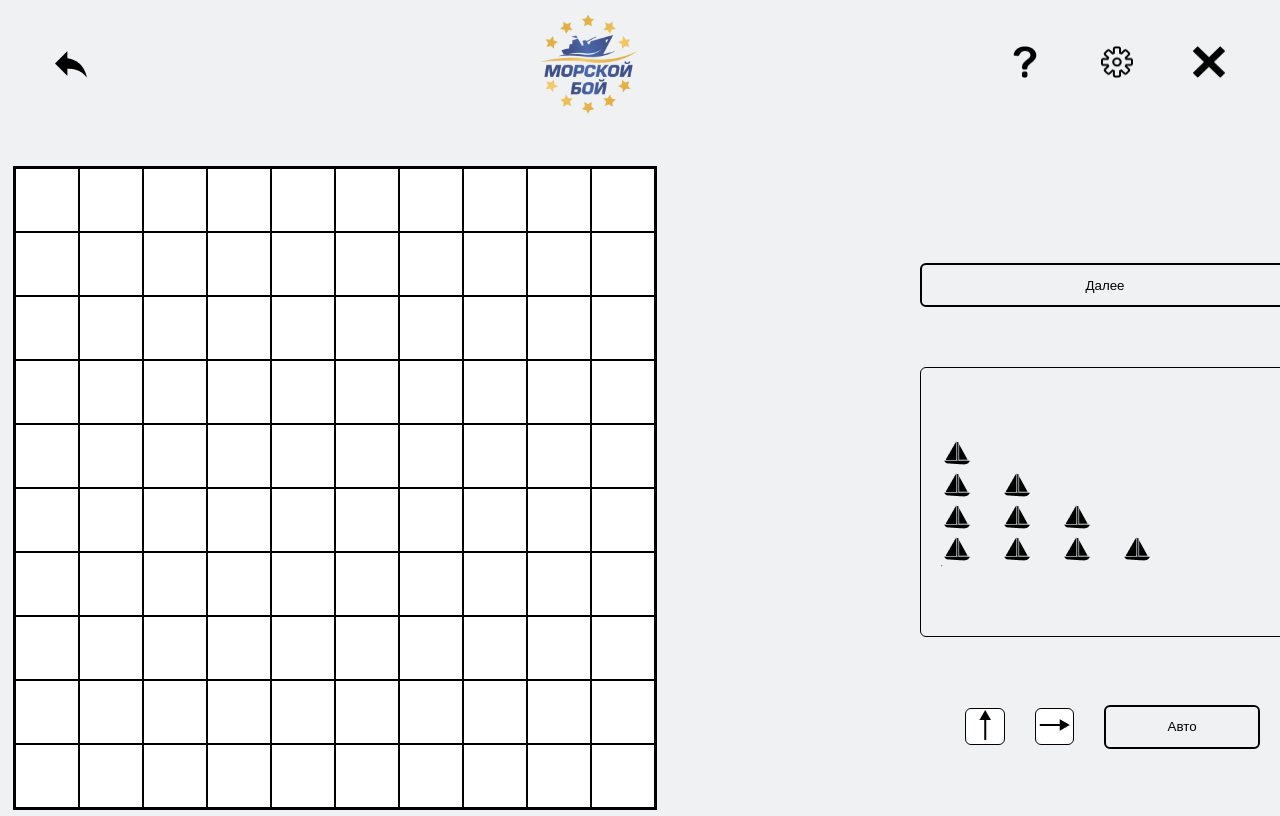
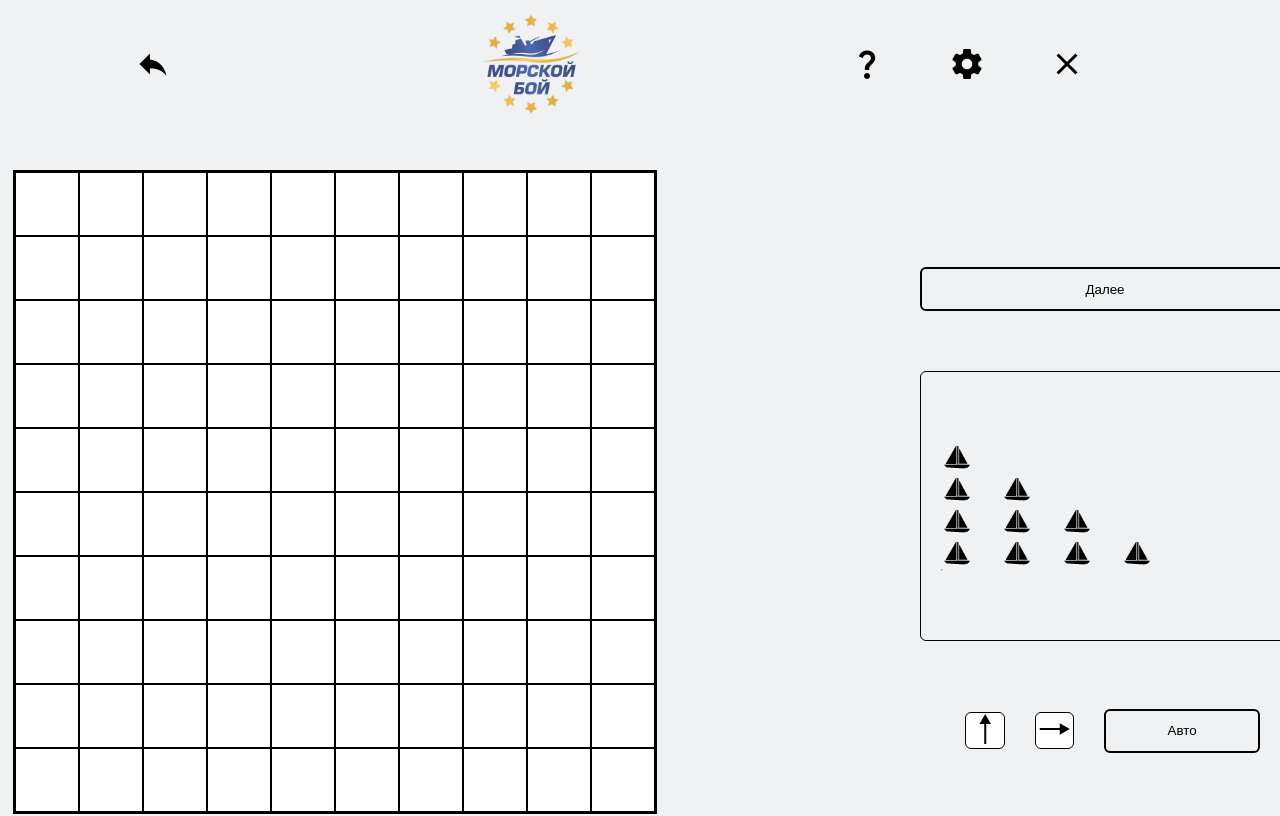
Before and after one commit to saneaproxys1/Battle, a plain HTML site: page Морской/index2.html in a window 1280 px wide. Shown: the top 816 px of the page. Drawn offline with Linux system fonts and the light colour scheme.

Commit message:
Пересоздал Header

```diff
--- a/Морской/index2.html
+++ b/Морской/index2.html
@@ -8,19 +8,23 @@
     <meta name="author" content="Alex">
     <title>Морской бой</title>
     <link rel="stylesheet" href="/Морской/scr/css/style2.css">
+    <link href="https://fonts.googleapis.com/icon?family=Material+Icons"
+      rel="stylesheet">
 </head>
 <body>
     <main>
         <header>
-           <div class="main">
-               <a href="#"><img src="/Морской/scr/img/назад.png" alt="назад"></a>
-               <img src="/Морской/scr/img/logo_1 1.png" alt="морской бой" class="fish">
-           </div>
-           <div class="menu">
-               <a href="#" class="vop"><img src="/Морской/scr/img/Вопросительный вопрос.png" alt="вопросительный знак" class="vop"></a>
-               <a href="#" class="shest"><img src="/Морской/scr/img/шестеренка.png" alt="шестеренка" class="shest"></a>
-               <a href="#" class="exit"><img src="/Морской/scr/img/крестик.png" alt="выход" class="exit"></a>
-           </div>
+                <div class="reply">
+                    <span class="material-icons md-36">reply</span>
+                </div>
+            <div class="main_image">
+                <img src="/Морской/scr/img/logo_1 1.png" alt="логотип мосрского боя" class="main_logo">
+            </div>
+            <div class="icon_function">
+                <span class="material-icons md-36">question_mark</span>
+                <span class="material-icons md-36">settings</span>
+                <span class="material-icons md-36">close</span>
+            </div>
         </header>
         <section class="full_game">
             <div class="playing_filed">
--- a/Морской/scr/css/style2.css
+++ b/Морской/scr/css/style2.css
@@ -6,37 +6,25 @@
 
 body {
     background-color: #EFF1F3;
+    min-width: 1170px;
+    max-width: 1900px;
 }
 
 header {
     display: flex;
-    flex-direction: row;
+    flex-wrap: nowrap;
+    justify-content: space-between;
+    align-content: space-between;
     align-items: center;
-    justify-content: center;
     margin: 10px 135px 50px 135px;
 }
 
-.main {
-    display: flex;
-    flex-direction: row;
-    align-items: center;
-    padding: 0px;
-    position: static;
-    width: 599px;
-    left: 0px;
-    top: 6.5px;
-}
+.material-icons.md-18 { font-size: 18px; }
+.material-icons.md-24 { font-size: 24px; }
+.material-icons.md-36 { font-size: 36px; }
+.material-icons.md-48 { font-size: 48px; }
 
-.main a {
-    position: static;
-    width: 32px;
-    height: 32px;
-    left: 0px;
-    top: 38px;
-    margin: 0 453px 0 0;
-}
-
-.main img.fish {
+.main_logo {
     position: static;
     width: 114px;
     height: 108px;
@@ -44,28 +32,7 @@ header {
     top: 0px;
 }
 
-.menu {
-    display: flex;
-    flex-direction: row;
-    justify-content: flex-start;
-    align-items: center;
-    padding: 0px;
-    position: static;
-    width: 216px;
-    height: 32px;
-    left: 954px;
-    top: 44.5px;
-    margin: 0 0 0 355px;
-}
-
-.menu img {
-    width: 32px;
-    height: 32px;
-    left: 0px;
-    top: 0px;
-}
-
-.menu a.vop, a.shest {
+span {
     margin: 0 60px 0 0;
 }
 
```
Also changed, not shown: Морской/scr/icons/reply_black_24dp.svg (added).
